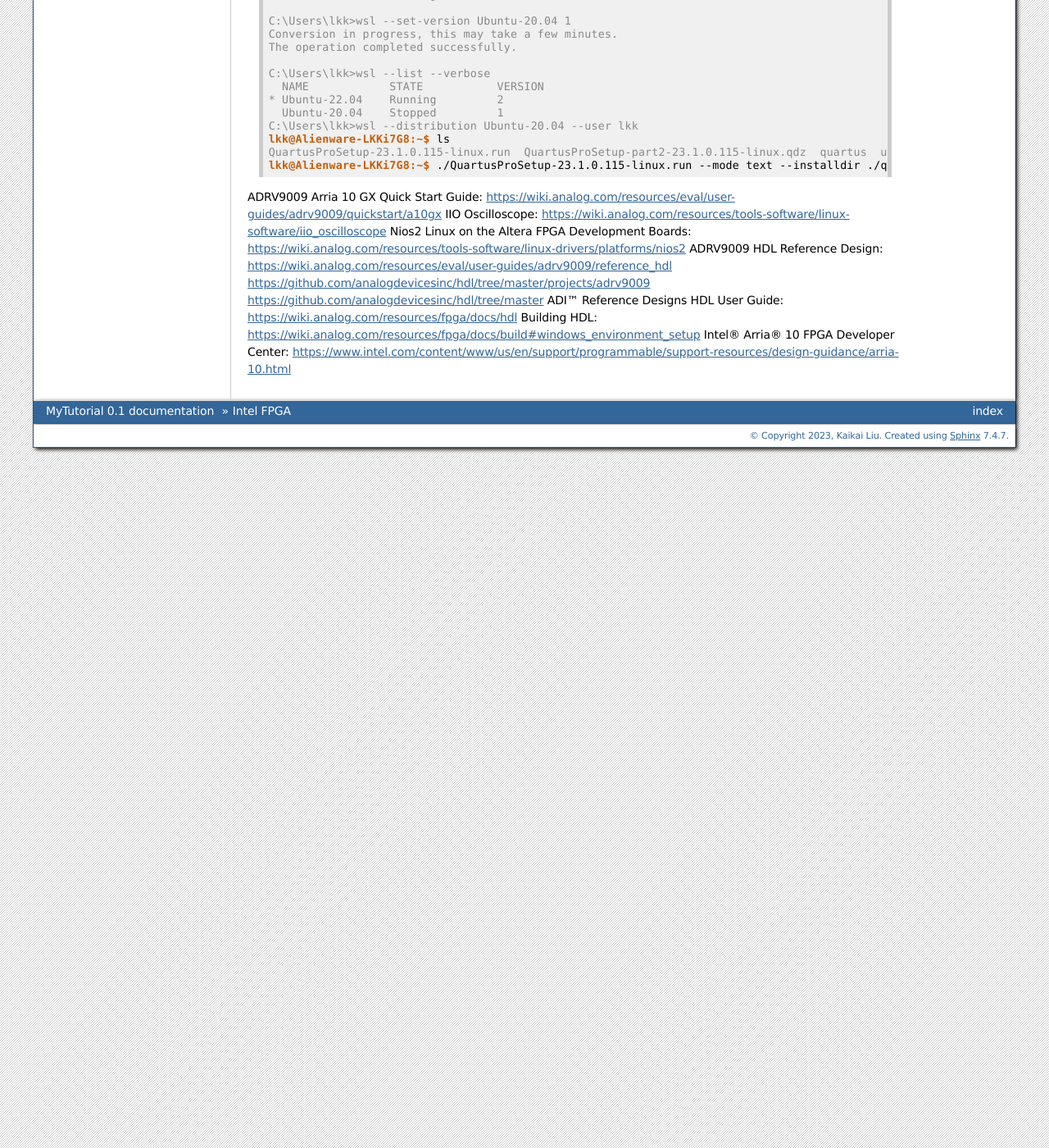
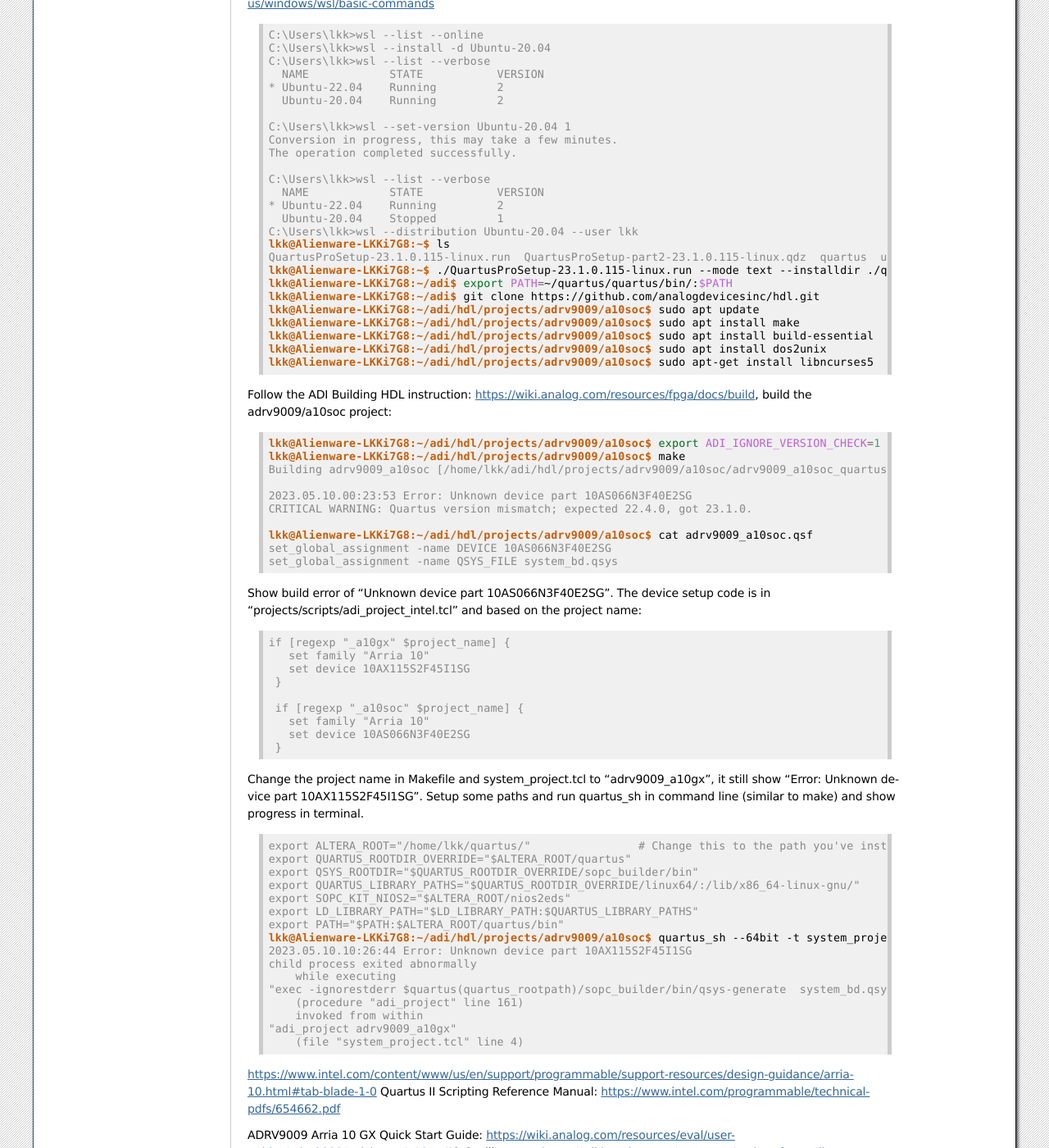
Before and after one commit to lkk688/mytutorial, a Sphinx documentation site: the page built from docs/source/intelfpga.rst, in a window 1280 px wide and 1400 px high, scrolled down 2588 px. Shown: the whole window at 82% size. Built offline with Sphinx 7.4.7, drawn with Linux system fonts in a browser that asks for light colours; some of the changed text lies outside the part shown.

Commit message:
Update intelfpga.rst

```diff
--- a/docs/source/intelfpga.rst
+++ b/docs/source/intelfpga.rst
@@ -8,10 +8,16 @@
 Intel Arria 10 GX Kit
 ---------------------
 
+Device Information
+~~~~~~~~~~~~~~~~~~
+Go to the `Intel Arria 10 GX Kit <https://www.intel.com/content/www/us/en/products/details/fpga/development-kits/arria/10-gx.html>`_ official website, download the ** Intel® Arria® 10 GX FPGA Package ** in the downloads section. Unzip it and install the Board Test System.
+ * Intel Arria 10 GX Kit features a 10AX115S2F45I1SG device
+ * Two FMC loopback cards supporting transceiver, LVDS and single-ended I/Os
+ * Two FMC low-pin count (LPC + 15 transceivers) connector.
+ * PCIe x8 edge connector.
+
 Boot the device
 ~~~~~~~~~~~~~~~~
-Get the `Intel Arria 10 GX Kit <https://www.intel.com/content/www/us/en/products/details/fpga/development-kits/arria/10-gx.html>`_ official website, download the ** Intel® Arria® 10 GX FPGA Package ** in the downloads section. Unzip it and install the Board Test System.
-
 Follow ** Arria 10 FPGA Development Kit User Guide **, setup the SW6.4 to the ON position (factory default) and SW5 to default setting (MSEL0~2=100 position, OFF for 1, ON for 0), attach the Ethernet cable, then power on the FPGA board via J13 and set the SW1 to on.  When the board powers up, the parallel flash loader (PFL) on the MAX V reads a design from flash memory and configures the FPGA. When the configuration is complete, green LEDs illuminate signaling the device configured successfully. If the configuration fails, the red LED illuminates. The LCD will first display "Connecting", then show IP address "192.168.1.68".
 
 In the host computer, connect to this IP address to open the web page for the ** Board Update Portal ** . There are two files required:
@@ -144,7 +150,68 @@
  lkk@Alienware-LKKi7G8:~$ ls
  QuartusProSetup-23.1.0.115-linux.run  QuartusProSetup-part2-23.1.0.115-linux.qdz  quartus  ubuntu20
  lkk@Alienware-LKKi7G8:~$ ./QuartusProSetup-23.1.0.115-linux.run --mode text --installdir ./quartus
+ lkk@Alienware-LKKi7G8:~/adi$ export PATH=~/quartus/quartus/bin/:$PATH
+ lkk@Alienware-LKKi7G8:~/adi$ git clone https://github.com/analogdevicesinc/hdl.git
+ lkk@Alienware-LKKi7G8:~/adi/hdl/projects/adrv9009/a10soc$ sudo apt update
+ lkk@Alienware-LKKi7G8:~/adi/hdl/projects/adrv9009/a10soc$ sudo apt install make
+ lkk@Alienware-LKKi7G8:~/adi/hdl/projects/adrv9009/a10soc$ sudo apt install build-essential
+ lkk@Alienware-LKKi7G8:~/adi/hdl/projects/adrv9009/a10soc$ sudo apt install dos2unix
+ lkk@Alienware-LKKi7G8:~/adi/hdl/projects/adrv9009/a10soc$ sudo apt-get install libncurses5
 
+Follow the ADI Building HDL instruction: https://wiki.analog.com/resources/fpga/docs/build, build the adrv9009/a10soc project:
+
+.. code-block:: console
+
+ lkk@Alienware-LKKi7G8:~/adi/hdl/projects/adrv9009/a10soc$ export ADI_IGNORE_VERSION_CHECK=1
+ lkk@Alienware-LKKi7G8:~/adi/hdl/projects/adrv9009/a10soc$ make
+ Building adrv9009_a10soc [/home/lkk/adi/hdl/projects/adrv9009/a10soc/adrv9009_a10soc_quartus.log] .
+
+ 2023.05.10.00:23:53 Error: Unknown device part 10AS066N3F40E2SG
+ CRITICAL WARNING: Quartus version mismatch; expected 22.4.0, got 23.1.0.
+
+ lkk@Alienware-LKKi7G8:~/adi/hdl/projects/adrv9009/a10soc$ cat adrv9009_a10soc.qsf
+ set_global_assignment -name DEVICE 10AS066N3F40E2SG
+ set_global_assignment -name QSYS_FILE system_bd.qsys
+
+Show build error of "Unknown device part 10AS066N3F40E2SG". The device setup code is in "projects/scripts/adi_project_intel.tcl" and based on the project name:
+
+.. code-block:: console
+
+  if [regexp "_a10gx" $project_name] {
+     set family "Arria 10"
+     set device 10AX115S2F45I1SG
+   }
+
+   if [regexp "_a10soc" $project_name] {
+     set family "Arria 10"
+     set device 10AS066N3F40E2SG
+   }
+
+Change the project name in Makefile and system_project.tcl to "adrv9009_a10gx", it still show "Error: Unknown device part 10AX115S2F45I1SG". Setup some paths and run quartus_sh in command line (similar to make) and show progress in terminal.
+
+.. code-block:: console
+
+ export ALTERA_ROOT="/home/lkk/quartus/"		# Change this to the path you've installed Altera Quartus at
+ export QUARTUS_ROOTDIR_OVERRIDE="$ALTERA_ROOT/quartus"
+ export QSYS_ROOTDIR="$QUARTUS_ROOTDIR_OVERRIDE/sopc_builder/bin"
+ export QUARTUS_LIBRARY_PATHS="$QUARTUS_ROOTDIR_OVERRIDE/linux64/:/lib/x86_64-linux-gnu/"
+ export SOPC_KIT_NIOS2="$ALTERA_ROOT/nios2eds"
+ export LD_LIBRARY_PATH="$LD_LIBRARY_PATH:$QUARTUS_LIBRARY_PATHS"
+ export PATH="$PATH:$ALTERA_ROOT/quartus/bin"
+ lkk@Alienware-LKKi7G8:~/adi/hdl/projects/adrv9009/a10soc$ quartus_sh --64bit -t system_project.tcl
+ 2023.05.10.10:26:44 Error: Unknown device part 10AX115S2F45I1SG
+ child process exited abnormally
+     while executing
+ "exec -ignorestderr $quartus(quartus_rootpath)/sopc_builder/bin/qsys-generate  system_bd.qsys --synthesis=VERILOG --family=$family --part=$device  --qu..."
+     (procedure "adi_project" line 161)
+     invoked from within
+ "adi_project adrv9009_a10gx"
+     (file "system_project.tcl" line 4)
+
+
+
+https://www.intel.com/content/www/us/en/support/programmable/support-resources/design-guidance/arria-10.html#tab-blade-1-0
+Quartus II Scripting Reference Manual: https://www.intel.com/programmable/technical-pdfs/654662.pdf
 
 ADRV9009 Arria 10 GX Quick Start Guide: https://wiki.analog.com/resources/eval/user-guides/adrv9009/quickstart/a10gx
 IIO Oscilloscope: https://wiki.analog.com/resources/tools-software/linux-software/iio_oscilloscope
```
